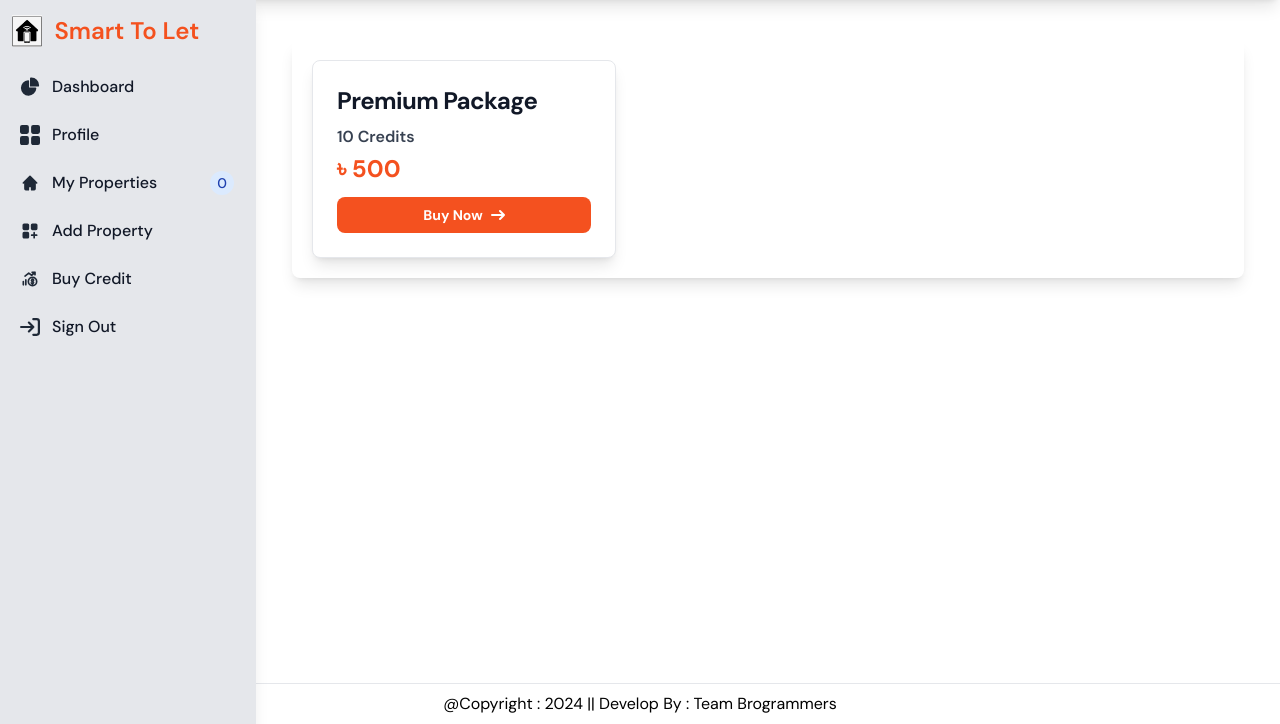
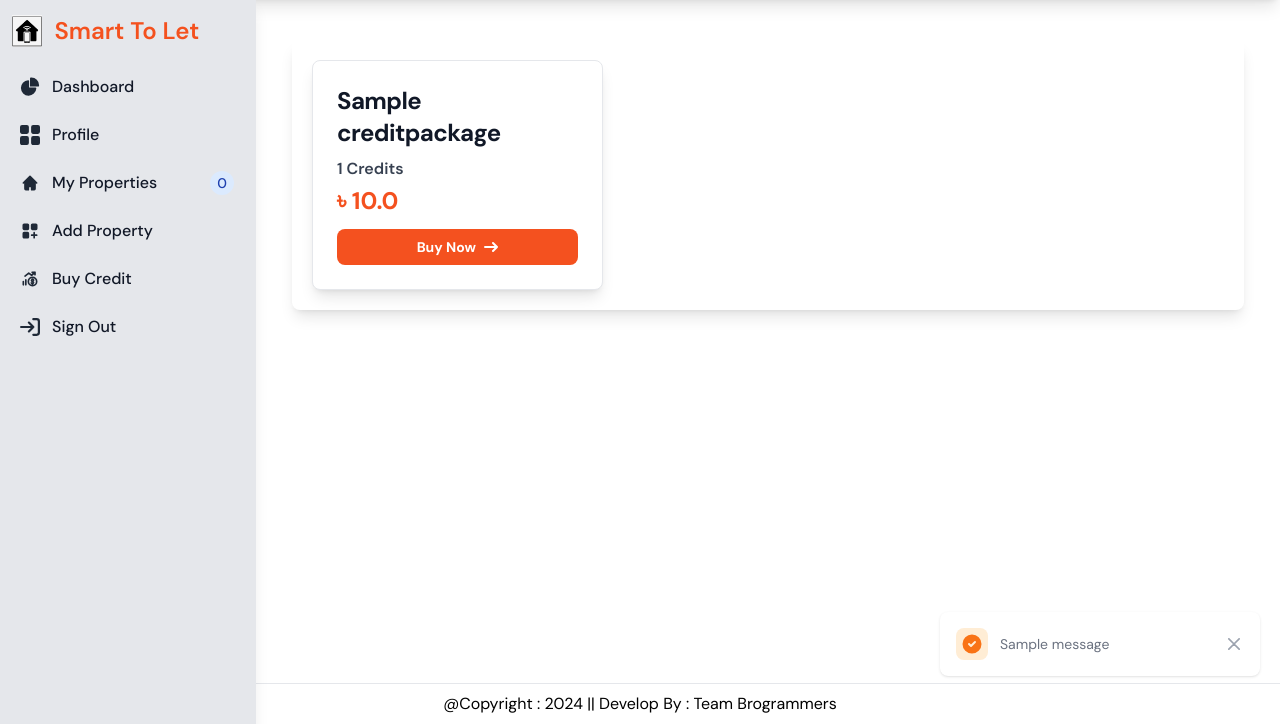
Before and after one commit to mrdel56/smart-to-let-system, a Django app: page /dashboard/credits/ in a window 1280 px wide. Shown: the part 76-800 px from the top of the page. Run offline with Django 5.2, Linux system fonts and the light colour scheme; a user stored in the database is signed in; tables that the repository leaves empty hold one stand-in row (values such as "Sample post"); one stand-in notice (Sample message) is shown; some libraries are stand-ins or nearby versions.

Commit message:
feat: buy credit done wiht full proile update

```diff
--- a/credit/urls.py
+++ b/credit/urls.py
@@ -4,4 +4,5 @@ from . import views
 
 urlpatterns = [
     path("credit-package-list/", views.credit_package_list, name="credit-package-list"),
+    path("buy-credits/", views.add_transaction, name="buy-credits"),
 ]
--- a/profileapp/views.py
+++ b/profileapp/views.py
@@ -1,5 +1,8 @@
 from django.contrib.auth.decorators import login_required
 from django.shortcuts import get_object_or_404, redirect, render
+
+from credit.models import CreditPackage
+from userapp.models import UserInfo
 
 from .forms import ProfileEditForm
 from .models import Profile
@@ -9,7 +12,10 @@ from .models import Profile
 
 @login_required
 def dashboard(request):
-    return render(request, "dashboard.html")
+
+    userInfo = UserInfo.objects.get(user=request.user)
+
+    return render(request, "dashboard.html", {"userInfo": userInfo})
 
 
 @login_required
@@ -49,4 +55,7 @@ def my_properties(request):
 
 @login_required
 def credits(request):
-    return render(request, "buy_credits.html")
+
+    packages = CreditPackage.objects.all()
+
+    return render(request, "buy_credits.html", {"packages": packages})
--- a/templates/buy_credits.html
+++ b/templates/buy_credits.html
@@ -7,16 +7,39 @@
 
 {% block content %}
   <div class="container mx-auto shadow-lg p-5 rounded-lg">
-    <div class="grid grid-cols-1 lg:grid-cols-2 xl:grid-cols-3">
+    {% comment %}alert start{% endcomment %}
+    {% for message in messages %}
+      <div id="toast-warning" class="flex items-center w-full max-w-xs p-4 text-gray-500 bg-white rounded-lg shadow dark:text-gray-400 dark:bg-gray-800 fixed bottom-12 right-5" role="alert">
+        <div class="inline-flex items-center justify-center flex-shrink-0 w-8 h-8 text-orange-500 bg-orange-100 rounded-lg dark:bg-orange-700 dark:text-orange-200">
+          <svg class="w-5 h-5" aria-hidden="true" xmlns="http://www.w3.org/2000/svg" fill="currentColor" viewBox="0 0 20 20">
+            <path d="M10 .5a9.5 9.5 0 1 0 9.5 9.5A9.51 9.51 0 0 0 10 .5Zm3.707 8.207-4 4a1 1 0 0 1-1.414 0l-2-2a1 1 0 0 1 1.414-1.414L9 10.586l3.293-3.293a1 1 0 0 1 1.414 1.414Z" />
+          </svg>
+          <span class="sr-only">Warning icon</span>
+        </div>
+        <div class="ms-3 text-sm font-normal">{{ message }}</div>
+        <button type="button" class="ms-auto -mx-1.5 -my-1.5 bg-white text-gray-400 hover:text-gray-900 rounded-lg focus:ring-2 focus:ring-gray-300 p-1.5 hover:bg-gray-100 inline-flex items-center justify-center h-8 w-8 dark:text-gray-500 dark:hover:text-white dark:bg-gray-800 dark:hover:bg-gray-700" data-dismiss-target="#toast-warning" aria-label="Close">
+          <span class="sr-only">Close</span>
+          <svg class="w-3 h-3" aria-hidden="true" xmlns="http://www.w3.org/2000/svg" fill="none" viewBox="0 0 14 14">
+            <path stroke="currentColor" stroke-linecap="round" stroke-linejoin="round" stroke-width="2" d="m1 1 6 6m0 0 6 6M7 7l6-6M7 7l-6 6" />
+          </svg>
+        </button>
+      </div>
+    {% endfor %}
+
+    {% comment %}alert end{% endcomment %}
+
+    <div class="grid grid-cols-1 lg:grid-cols-2 xl:grid-cols-3 gap-5">
       {% comment %}credit package card{% endcomment %}
 
+      {% for package in packages %}
+        <div>
           <div class="w-full p-6 bg-white border border-gray-200 rounded-lg shadow-lg">
-        <h5 class="mb-2 text-2xl font-bold tracking-tight text-gray-900">Premium Package</h5>
-        <p class="mb-1 font-semibold text-gray-700">10 Credits</p>
+            <h5 class="mb-2 text-2xl font-bold tracking-tight text-gray-900">{{ package.package_name }}</h5>
+            <p class="mb-1 font-semibold text-gray-700">{{ package.credit }} Credits</p>
 
-        <p class="text-2xl font-bold text-[#F4511F] mb-3">৳ 500</p>
+            <p class="text-2xl font-bold text-[#F4511F] mb-3">৳ {{ package.price }}</p>
 
-        <button data-modal-target="popup-modal" data-modal-toggle="popup-modal" class="inline-flex justify-center w-full items-center px-3 py-2 text-sm text-center text-white bg-[#F4511F] rounded-lg hover:bg-[#F4511F]/90 font-bold">
+            <button data-modal-target="{{ package.credit }}" data-modal-toggle="{{ package.credit }}" class="inline-flex justify-center w-full items-center px-3 py-2 text-sm text-center text-white bg-[#F4511F] rounded-lg hover:bg-[#F4511F]/90 font-bold">
               Buy Now<svg class="rtl:rotate-180 w-3.5 h-3.5 ms-2" aria-hidden="true" xmlns="http://www.w3.org/2000/svg" fill="none" viewBox="0 0 14 10">
                 <path stroke="currentColor" stroke-linecap="round" stroke-linejoin="round" stroke-width="2" d="M1 5h12m0 0L9 1m4 4L9 9" />
               </svg>
@@ -25,11 +48,11 @@
 
           {% comment %}buy credit modal start{% endcomment %}
 
-      <div id="popup-modal" tabindex="-1" class="hidden overflow-y-auto overflow-x-hidden fixed top-0 right-0 left-0 z-50 justify-center items-center w-full md:inset-0 h-[calc(100%-1rem)] max-h-full">
+          <div id="{{ package.credit }}" tabindex="-1" class="hidden overflow-y-auto overflow-x-hidden fixed top-0 right-0 left-0 z-50 justify-center items-center w-full md:inset-0 h-[calc(100%-1rem)] max-h-full">
             <div class="relative p-4 w-full max-w-md max-h-full">
               <div class="relative bg-white rounded-lg shadow">
                 {% comment %}close modal button x{% endcomment %}
-            <button type="button" class="absolute top-3 end-2.5 text-gray-400 bg-transparent hover:bg-[#F4511F] hover:text-gray-100 rounded-lg text-sm w-8 h-8 ms-auto inline-flex justify-center items-center" data-modal-hide="popup-modal">
+                <button type="button" class="absolute top-3 end-2.5 text-gray-400 bg-transparent hover:bg-[#F4511F] hover:text-gray-100 rounded-lg text-sm w-8 h-8 ms-auto inline-flex justify-center items-center" data-modal-hide="{{ package.credit }}">
                   <svg class="w-3 h-3" aria-hidden="true" xmlns="http://www.w3.org/2000/svg" fill="none" viewBox="0 0 14 14">
                     <path stroke="currentColor" stroke-linecap="round" stroke-linejoin="round" stroke-width="2" d="m1 1 6 6m0 0 6 6M7 7l6-6M7 7l-6 6" />
                   </svg>
@@ -50,14 +73,14 @@
 
                     <br />
 
-                <strong>Payment Amount:</strong> 500 BDT
+                    <strong>Payment Amount:</strong> {{ package.price }} BDT
 
                     <br />
 
                     <strong>Payment Reference:</strong> Enter your transaction ID below
                   </p>
 
-              <form method="post">
+                  <form action="/buy-credits/" method="post">
                     {% csrf_token %}
 
                     {% comment %}transaction id{% endcomment %}
@@ -71,17 +94,23 @@
                     <div class="mb-3 flex flex-col">
                       <label for="category" class="form-label">Credit Package</label>
 
-                  <select name="category" id="category" class="border border-gray-400 px-3 py-2 rounded outline-none focus:border focus:border-[#F4511E]">
-                    <option value="basic">Basic</option>
-                    <option value="pro">Pro</option>
-                    <option value="Premium">Premium</option>
-                    <option value="proPremium">Pro Premium</option>
-                  </select>
+                      <p class="text-gray-600 text-sm">
+                        You are buying <strong>{{ package.credit }} Credits</strong> for <strong>৳ {{ package.price }}</strong>
+                      </p>
+
+                      {% comment %} <select name="category" id="category" class="border border-gray-400 px-3 py-2 rounded outline-none focus:border focus:border-[#F4511E]">
+                        {% for pack in packages %}
+                          <option value="{{ pack.id }}">{{ pack.package_name }}</option>
+                        {% endfor %}
+                      </select> {% endcomment %}
                     </div>
 
                     {% comment %}hidden input with user id{% endcomment %}
 
                     <input type="hidden" name="user_id" value="{{ user.id }}" />
+
+                    {% comment %}hidden input with package id{% endcomment %}
+                    <input type="hidden" name="package_id" value="{{ package.id }}" />
 
                     <button type="submit" class="w-full bg-[#F4511E] text-white font-medium rounded px-5 py-2 hover:shadow-lg duration-200">Submit</button>
                   </form>
@@ -92,5 +121,7 @@
 
           {% comment %}buy credit modal end{% endcomment %}
         </div>
+      {% endfor %}
+    </div>
   </div>
 {% endblock %}
--- a/templates/dashboard.html
+++ b/templates/dashboard.html
@@ -47,9 +47,9 @@
       {% endif %} {% endcomment %}
       {% comment %} <div class="">
         <h4 class="card-title">Username: {{ profile.user.username }}</h4>
-        <!--                                           <p>Email: {{ profile.user.email }}</p>
+        <!--                                             <p>Email: {{ profile.user.email }}</p>
         <p>First name: {{ profile.user.first_name }}</p>
-        <p>Last name: {{ profile.user.last_name}}</p>                                           -->
+        <p>Last name: {{ profile.user.last_name}}</p>                                             -->
         <h5>Name: {{ profile.name }}</h5>
         <h5>User rule: {{ profile.user_rule }}</h5>
         <h5>Profession: {{ profile.profession }}</h5>
@@ -66,7 +66,7 @@
 
     <div class="p-5 bg-gray-100 rounded-xl text-black text-end shadow-xl hover:shadow-lg border">
       <h1 class="text-xl font-medium">Credits</h1>
-      <h3 class="text-3xl mt-3 text-[#F4511F] font-bold">10</h3>
+      <h3 class="text-3xl mt-3 text-[#F4511F] font-bold">{{ userInfo.credit }}</h3>
     </div>
 
     {% comment %} <div class="p-5 bg-gray-100 rounded-xl text-black text-end shadow-xl hover:shadow-lg border">
--- a/userapp/models.py
+++ b/userapp/models.py
@@ -17,8 +17,8 @@ class UserInfo(models.Model):
     user = models.OneToOneField(User, on_delete=models.CASCADE)
     first_name = models.CharField(max_length=100)
     last_name = models.CharField(max_length=100)
-    phone = models.CharField(max_length=11)
-    address = models.TextField()
+    phone = models.CharField(max_length=11 , null=True)
+    address = models.TextField( null=True)
     image = models.ImageField(upload_to="user/", null=True)
     credit = models.IntegerField(default=0)
 
```
Also changed, not shown: credit/views.py (+30 -12 lines). Lines whose indentation alone changed are shown as unchanged.
